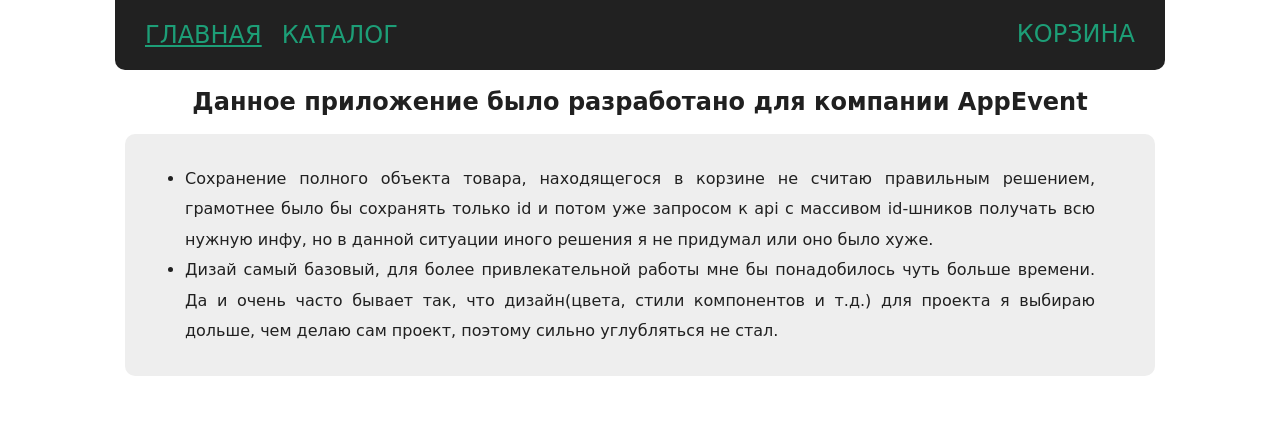
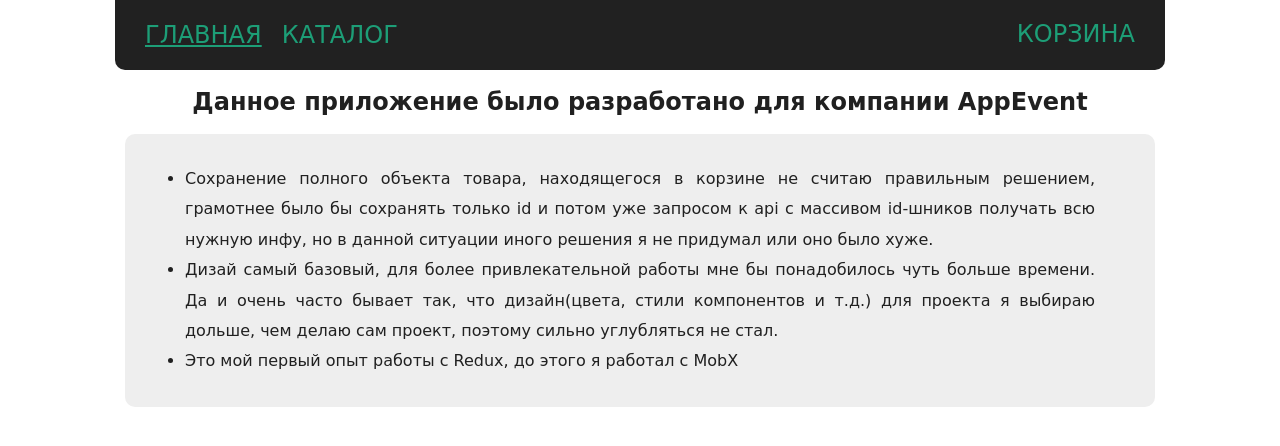
Before and after one commit to masya-nya/appevent, a React (Vite) app: page / in a window 1280 px wide. Shown: the top 446 px of the page. Built offline with nearby package versions, Linux system fonts and the light colour scheme.

Commit message:
fix: couple fixes

```diff
--- a/src/pages/about-page/AboutPage.tsx
+++ b/src/pages/about-page/AboutPage.tsx
@@ -28,6 +28,9 @@
 						т.д.) для проекта я выбираю дольше, чем делаю сам
 						проект, поэтому сильно углубляться не стал.
 					</li>
+					<li>
+						Это мой первый опыт работы с Redux, до этого я работал с MobX
+					</li>
 				</ul>
 			</div>
 		</div>
```
